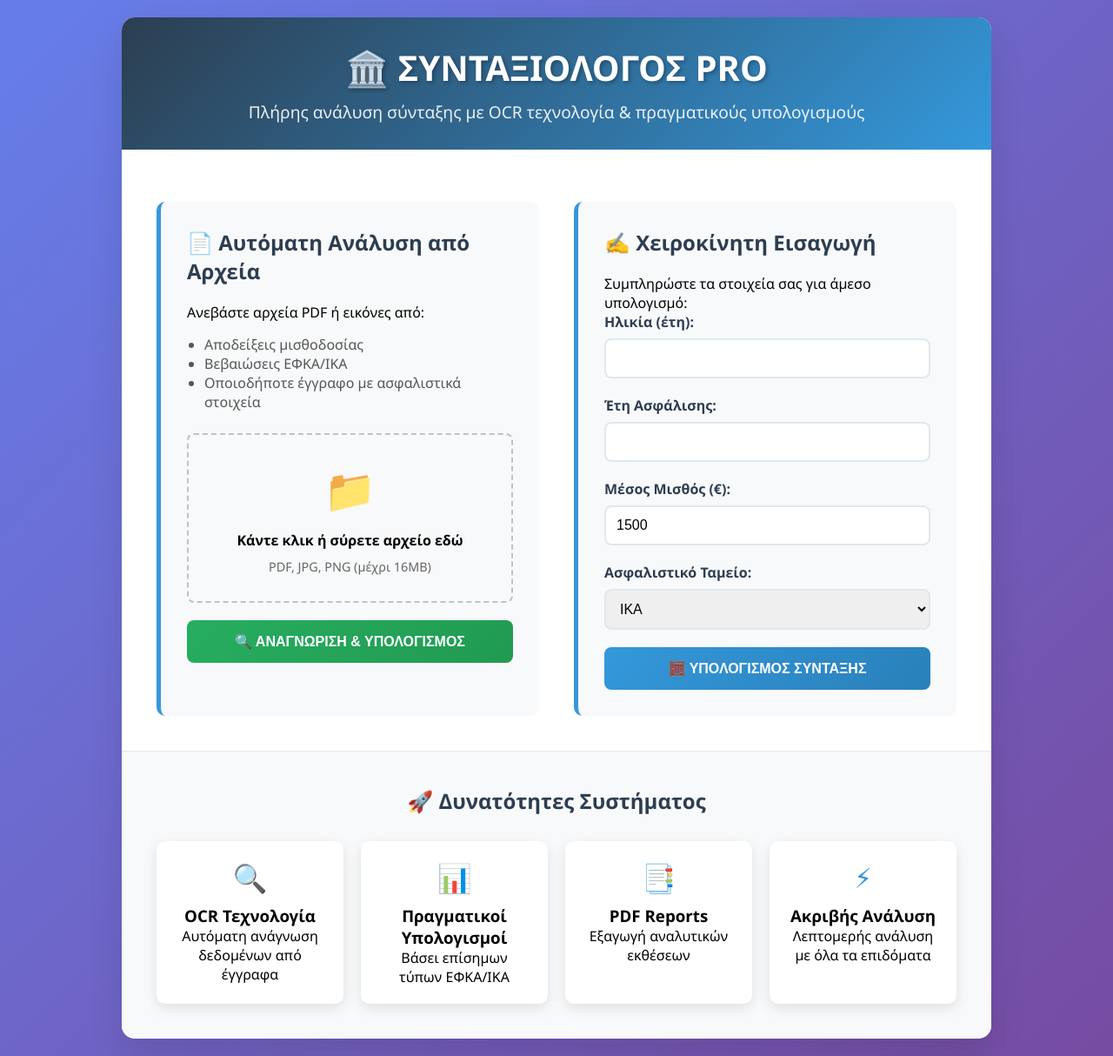
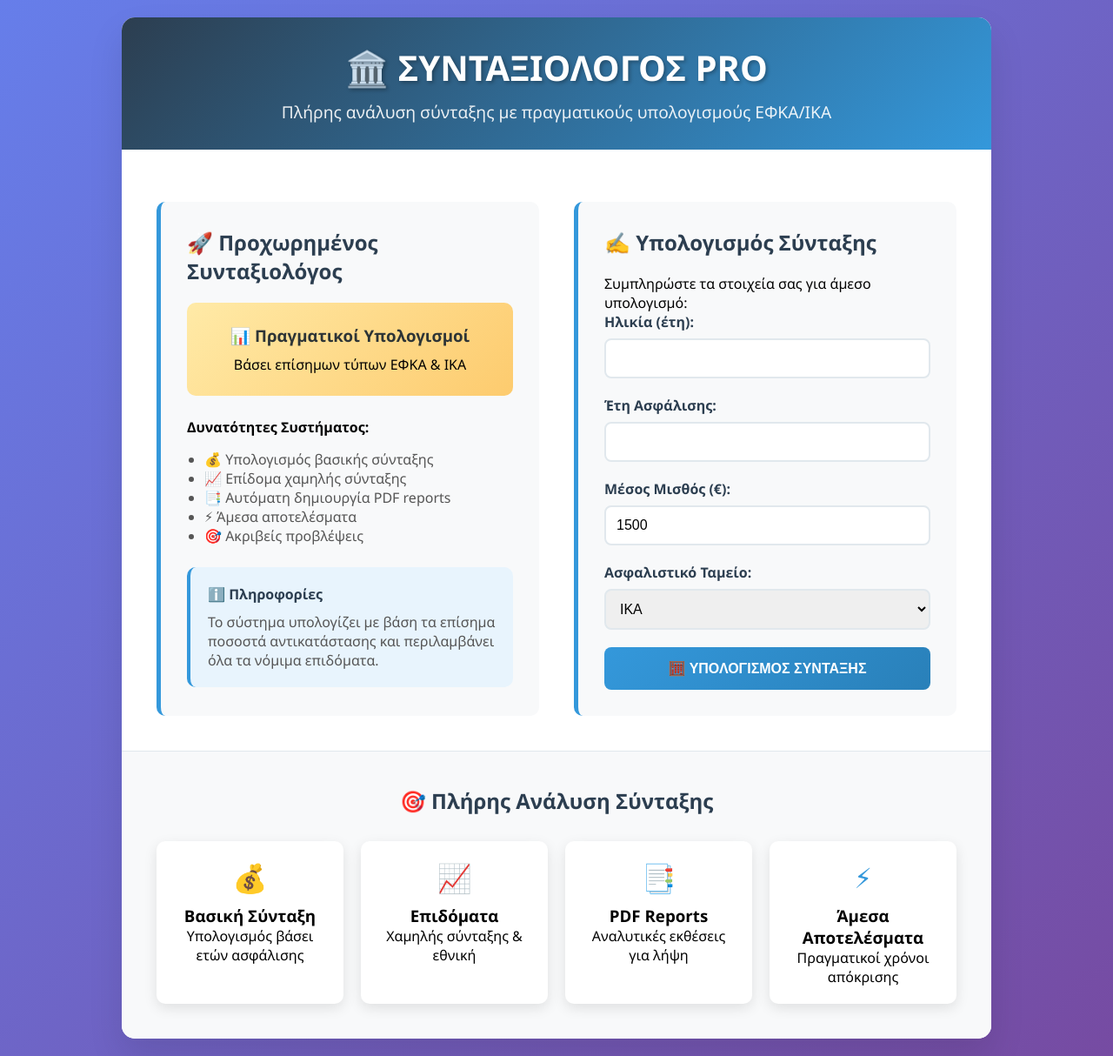
Before and after one commit to Alexpension/syntaxiologos, a Flask app: page / in a window 1280 px wide. Shown: the whole page at 87% size. Run offline with Flask 3, Linux system fonts and the light colour scheme.

Commit message:
Complete interface without OCR references

```diff
--- a/templates/index.html
+++ b/templates/index.html
@@ -93,27 +93,6 @@
             transform: translateY(-2px);
             box-shadow: 0 10px 20px rgba(52, 152, 219, 0.3);
         }
-        .btn-upload {
-            background: linear-gradient(135deg, #27ae60, #219a52);
-        }
-        .btn-upload:hover {
-            box-shadow: 0 10px 20px rgba(39, 174, 96, 0.3);
-        }
-        .file-upload {
-            border: 2px dashed #bdc3c7;
-            border-radius: 8px;
-            padding: 30px;
-            text-align: center;
-            transition: border-color 0.3s;
-            cursor: pointer;
-        }
-        .file-upload:hover {
-            border-color: #3498db;
-        }
-        .file-upload.dragover {
-            border-color: #27ae60;
-            background: rgba(39, 174, 96, 0.05);
-        }
         .features {
             display: grid;
             grid-template-columns: repeat(auto-fit, minmax(200px, 1fr));
@@ -151,13 +130,24 @@
             border-left: 5px solid #00b894;
             color: #2d3436;
         }
+        .info-box {
+            background: linear-gradient(135deg, #ffeaa7, #fdcb6e);
+            padding: 25px;
+            border-radius: 10px;
+            text-align: center;
+            margin-bottom: 25px;
+        }
+        .info-box h3 {
+            color: #2d3436;
+            margin-bottom: 10px;
+        }
     </style>
 </head>
 <body>
     <div class="container">
         <div class="header">
             <h1>🏛️ ΣΥΝΤΑΞΙΟΛΟΓΟΣ PRO</h1>
-            <p>Πλήρης ανάλυση σύνταξης με OCR τεχνολογία & πραγματικούς υπολογισμούς</p>
+            <p>Πλήρης ανάλυση σύνταξης με πραγματικούς υπολογισμούς ΕΦΚΑ/ΙΚΑ</p>
         </div>
 
         <div class="flash-messages">
@@ -171,35 +161,36 @@
         </div>
 
         <div class="content">
-            <!-- Αριστερά: Upload PDF -->
+            <!-- Αριστερά: Πληροφορίες -->
             <div class="section">
-                <h2>📄 Αυτόματη Ανάλυση από Αρχεία</h2>
-                <p>Ανεβάστε αρχεία PDF ή εικόνες από:</p>
+                <h2>🚀 Προχωρημένος Συνταξιολόγος</h2>
+
+                <div class="info-box">
+                    <h3>📊 Πραγματικοί Υπολογισμοί</h3>
+                    <p>Βάσει επίσημων τύπων ΕΦΚΑ & ΙΚΑ</p>
+                </div>
+
+                <p><strong>Δυνατότητες Συστήματος:</strong></p>
                 <ul style="margin: 15px 0 25px 20px; color: #555;">
-                    <li>Αποδείξεις μισθοδοσίας</li>
-                    <li>Βεβαιώσεις ΕΦΚΑ/ΙΚΑ</li>
-                    <li>Οποιοδήποτε έγγραφο με ασφαλιστικά στοιχεία</li>
+                    <li>💰 Υπολογισμός βασικής σύνταξης</li>
+                    <li>📈 Επίδομα χαμηλής σύνταξης</li>
+                    <li>📑 Αυτόματη δημιουργία PDF reports</li>
+                    <li>⚡ Άμεσα αποτελέσματα</li>
+                    <li>🎯 Ακριβείς προβλέψεις</li>
                 </ul>
 
-                <form action="/upload" method="post" enctype="multipart/form-data" id="uploadForm">
-                    <div class="file-upload" id="fileUploadArea">
-                        <div style="font-size: 3em; margin-bottom: 15px;">📁</div>
-                        <p><strong>Κάντε κλικ ή σύρετε αρχείο εδώ</strong></p>
-                        <p style="font-size: 0.9em; color: #666; margin-top: 10px;">
-                            PDF, JPG, PNG (μέχρι 16MB)
-                        </p>
-                        <input type="file" name="file" id="fileInput" accept=".pdf,.jpg,.jpeg,.png"
-                               style="display: none;" required>
-                    </div>
-                    <button type="submit" class="btn btn-upload" style="margin-top: 20px;">
-                        🔍 ΑΝΑΓΝΩΡΙΣΗ & ΥΠΟΛΟΓΙΣΜΟΣ
-                    </button>
-                </form>
+                <div style="background: #e8f4fd; padding: 20px; border-radius: 10px; border-left: 4px solid #3498db;">
+                    <h4 style="color: #2c3e50; margin-bottom: 10px;">ℹ️ Πληροφορίες</h4>
+                    <p style="color: #555; margin: 0;">
+                        Το σύστημα υπολογίζει με βάση τα επίσημα ποσοστά αντικατάστασης
+                        και περιλαμβάνει όλα τα νόμιμα επιδόματα.
+                    </p>
+                </div>
             </div>
 
             <!-- Δεξιά: Χειροκίνητη Εισαγωγή -->
             <div class="section">
-                <h2>✍️ Χειροκίνητη Εισαγωγή</h2>
+                <h2>✍️ Υπολογισμός Σύνταξης</h2>
                 <p>Συμπληρώστε τα στοιχεία σας για άμεσο υπολογισμό:</p>
 
                 <form action="/manual" method="post">
@@ -237,78 +228,30 @@
 
         <!-- Features -->
         <div style="padding: 40px; background: #f8f9fa; border-top: 1px solid #e1e8ed;">
-            <h2 style="text-align: center; margin-bottom: 30px; color: #2c3e50;">🚀 Δυνατότητες Συστήματος</h2>
+            <h2 style="text-align: center; margin-bottom: 30px; color: #2c3e50;">🎯 Πλήρης Ανάλυση Σύνταξης</h2>
             <div class="features">
                 <div class="feature">
-                    <div class="feature-icon">🔍</div>
-                    <h3>OCR Τεχνολογία</h3>
-                    <p>Αυτόματη ανάγνωση δεδομένων από έγγραφα</p>
+                    <div class="feature-icon">💰</div>
+                    <h3>Βασική Σύνταξη</h3>
+                    <p>Υπολογισμός βάσει ετών ασφάλισης</p>
                 </div>
                 <div class="feature">
-                    <div class="feature-icon">📊</div>
-                    <h3>Πραγματικοί Υπολογισμοί</h3>
-                    <p>Βάσει επίσημων τύπων ΕΦΚΑ/ΙΚΑ</p>
+                    <div class="feature-icon">📈</div>
+                    <h3>Επιδόματα</h3>
+                    <p>Χαμηλής σύνταξης & εθνική</p>
                 </div>
                 <div class="feature">
                     <div class="feature-icon">📑</div>
                     <h3>PDF Reports</h3>
-                    <p>Εξαγωγή αναλυτικών εκθέσεων</p>
+                    <p>Αναλυτικές εκθέσεις για λήψη</p>
                 </div>
                 <div class="feature">
                     <div class="feature-icon">⚡</div>
-                    <h3>Ακριβής Ανάλυση</h3>
-                    <p>Λεπτομερής ανάλυση με όλα τα επιδόματα</p>
+                    <h3>Άμεσα Αποτελέσματα</h3>
+                    <p>Πραγματικοί χρόνοι απόκρισης</p>
                 </div>
             </div>
         </div>
     </div>
-
-    <script>
-        // Drag & drop functionality
-        const fileUploadArea = document.getElementById('fileUploadArea');
-        const fileInput = document.getElementById('fileInput');
-
-        fileUploadArea.addEventListener('click', () => fileInput.click());
-
-        fileUploadArea.addEventListener('dragover', (e) => {
-            e.preventDefault();
-            fileUploadArea.classList.add('dragover');
-        });
-
-        fileUploadArea.addEventListener('dragleave', () => {
-            fileUploadArea.classList.remove('dragover');
-        });
-
-        fileUploadArea.addEventListener('drop', (e) => {
-            e.preventDefault();
-            fileUploadArea.classList.remove('dragover');
-            fileInput.files = e.dataTransfer.files;
-
-            // Update UI to show selected file
-            if (e.dataTransfer.files.length > 0) {
-                fileUploadArea.innerHTML = `
-                    <div style="font-size: 3em; margin-bottom: 15px;">✅</div>
-                    <p><strong>Επιλεγμένο αρχείο:</strong></p>
-                    <p style="color: #27ae60; font-weight: 600;">${e.dataTransfer.files[0].name}</p>
-                    <p style="font-size: 0.9em; color: #666; margin-top: 10px;">
-                        Κάντε υποβολή για ανάλυση
-                    </p>
-                `;
-            }
-        });
-
-        fileInput.addEventListener('change', (e) => {
-            if (e.target.files.length > 0) {
-                fileUploadArea.innerHTML = `
-                    <div style="font-size: 3em; margin-bottom: 15px;">✅</div>
-                    <p><strong>Επιλεγμένο αρχείο:</strong></p>
-                    <p style="color: #27ae60; font-weight: 600;">${e.target.files[0].name}</p>
-                    <p style="font-size: 0.9em; color: #666; margin-top: 10px;">
-                        Κάντε υποβολή για ανάλυση
-                    </p>
-                `;
-            }
-        });
-    </script>
 </body>
 </html>
```
Also changed, not shown: other parts of templates/index.html (+1 -1 lines).
